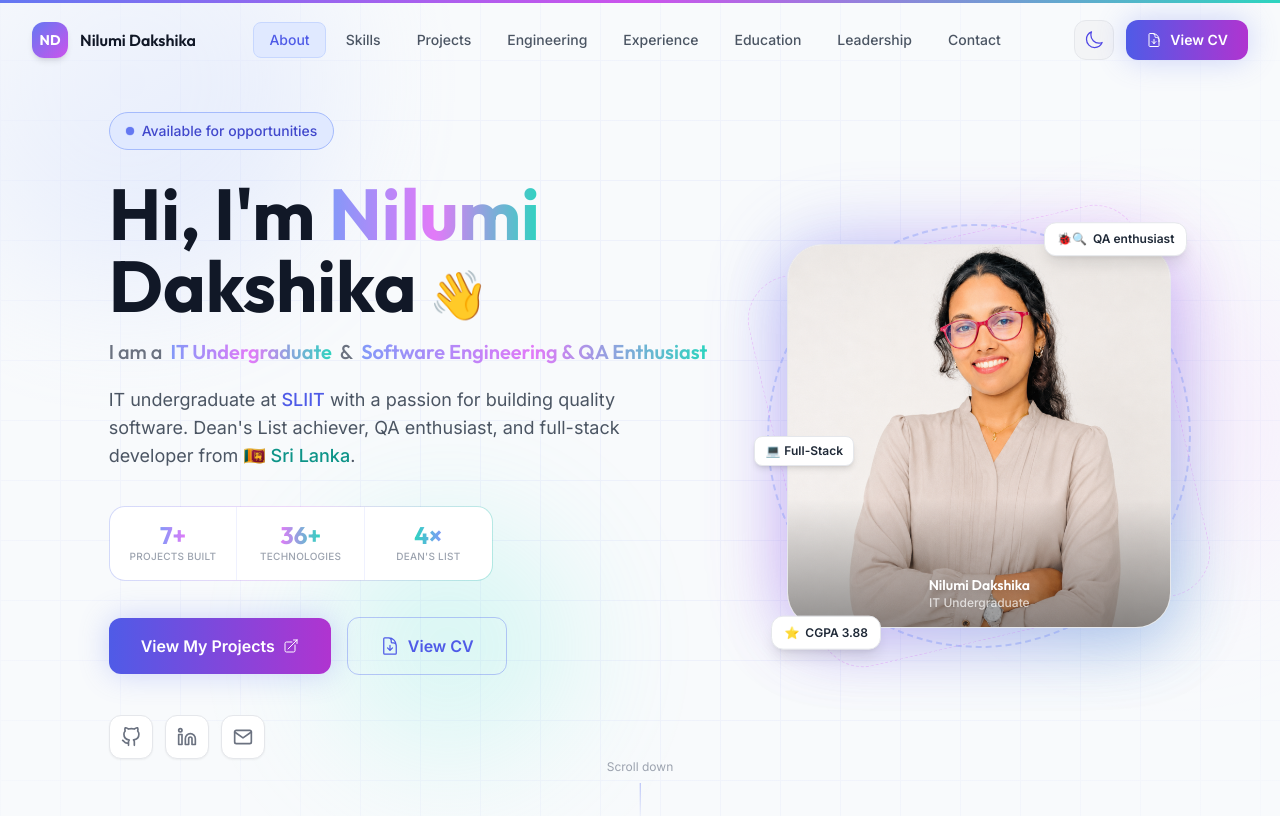
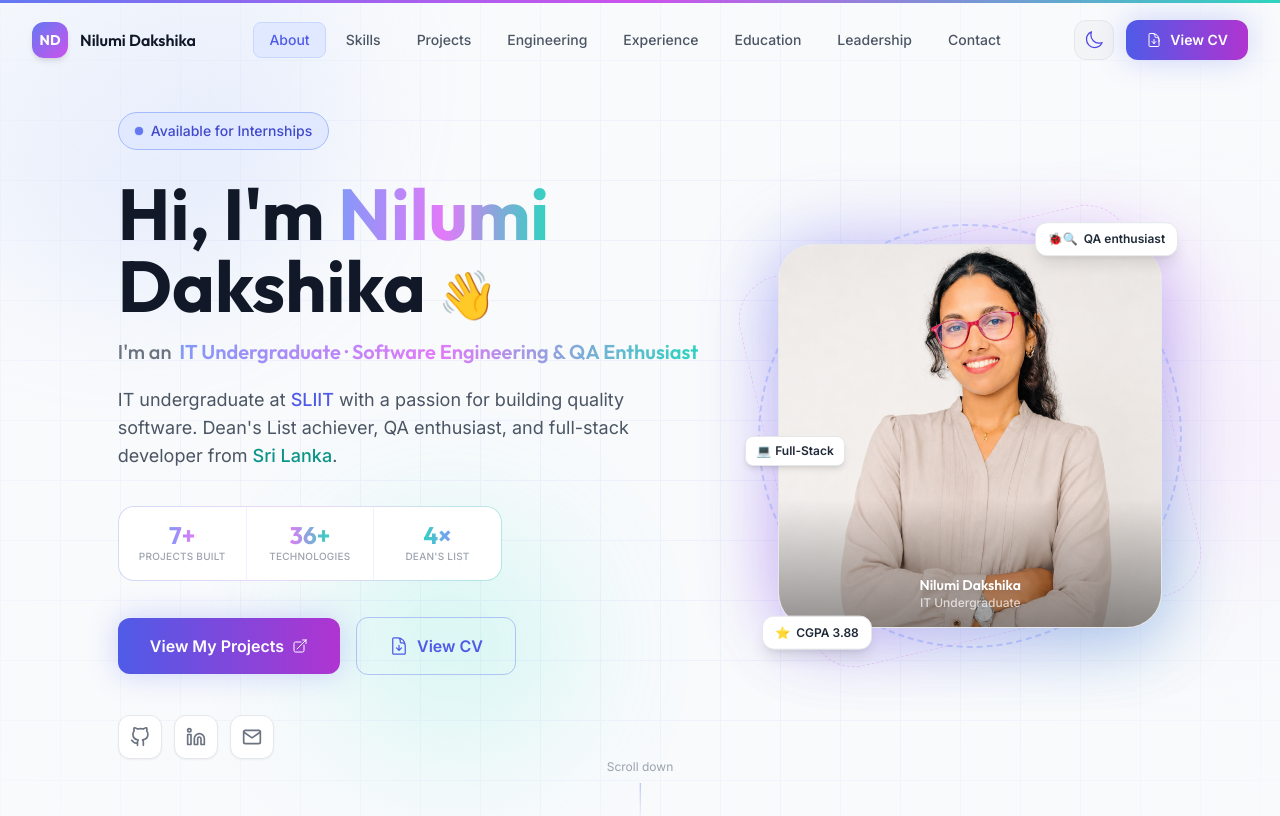
Before and after one commit to nilumi-d/Portfolio, a React (Vite) app: page / in a window 1280 px wide. Shown: the top 816 px of the page. Built offline with nearby package versions, Linux system fonts and the light colour scheme.

Commit message:
fix: correct tagline grammar and improve formatting

```diff
--- a/src/components/Contact.jsx
+++ b/src/components/Contact.jsx
@@ -262,14 +262,13 @@ export default function Contact() {
                   Open to Opportunities
                 </h3>
                 <p className="dark:text-gray-400 text-gray-600 leading-relaxed text-sm">
-                  I'm actively looking for internships, part-time roles, and full-time
-                  positions in software development and QA.
+                  I'm actively looking for internships and opportunities in software development and QA.
                 </p>
               </div>
               <div className="flex flex-wrap items-center gap-4 text-sm">
                 <div className="flex items-center gap-2 dark:text-gray-400 text-gray-500">
                   <MapPinIcon className="w-4 h-4 text-teal-500 shrink-0" />
-                  <span>{personal.location} — Remote Friendly</span>
+                  <span>{personal.location}</span>
                 </div>
                 <div className="flex items-center gap-2">
                   <span className="relative flex h-2.5 w-2.5">
@@ -325,7 +324,7 @@ export default function Contact() {
                 Send a Message
               </h3>
               <p className="text-sm dark:text-gray-400 text-gray-500 mb-6">
-                I'll get back to you within 24–48 hours.
+                I'll get back to you as soon as possible.
               </p>
 
               <AnimatePresence mode="wait">
--- a/src/components/Footer.jsx
+++ b/src/components/Footer.jsx
@@ -21,7 +21,7 @@ export default function Footer() {
             </div>
             <div>
               <p className="font-display font-semibold text-sm dark:text-white text-gray-900">{personal.name}</p>
-              <p className="text-xs dark:text-gray-500 text-gray-400">IT Undergraduate & Software Engineering & QA Enthusiast</p>
+              <p className="text-xs dark:text-gray-500 text-gray-400">IT Undergraduate · Software Engineering &amp; QA Enthusiast</p>
             </div>
           </div>
 
--- a/src/components/Hero.jsx
+++ b/src/components/Hero.jsx
@@ -120,7 +120,7 @@ export default function Hero() {
                 <span className="animate-ping absolute inline-flex h-full w-full rounded-full bg-primary-400 opacity-75" />
                 <span className="relative inline-flex rounded-full h-2 w-2 bg-primary-500" />
               </span>
-              Available for opportunities
+              Available for Internships
             </motion.div>
 
             {/* Name */}
@@ -151,10 +151,8 @@ export default function Hero() {
               transition={{ duration: 0.6, delay: 0.3 }}
               className="mb-5 flex flex-wrap justify-center lg:justify-start items-center gap-2 text-lg sm:text-xl font-display font-medium"
             >
-              <span className="dark:text-gray-400 text-gray-500">I am a</span>
-              <span className="gradient-text font-semibold">IT Undergraduate</span>
-              <span className="dark:text-gray-400 text-gray-500">&amp;</span>
-              <span className="gradient-text font-semibold">Software Engineering &amp; QA Enthusiast</span>
+              <span className="dark:text-gray-400 text-gray-500">I'm an</span>
+              <span className="gradient-text font-semibold">IT Undergraduate · Software Engineering &amp; QA Enthusiast</span>
             </motion.div>
 
             {/* Short intro */}
@@ -168,7 +166,7 @@ export default function Hero() {
               <span className="text-primary-600 dark:text-primary-400 font-medium">SLIIT</span>{' '}
               with a passion for building quality software. Dean's List achiever, QA enthusiast,
               and full-stack developer from{' '}
-              <span className="text-teal-600 dark:text-teal-400 font-medium">🇱🇰 Sri Lanka</span>.
+              <span className="text-teal-600 dark:text-teal-400 font-medium">Sri Lanka</span>.
             </motion.p>
 
             {/* ── Stats strip ──────────────────────────────── */}
```
